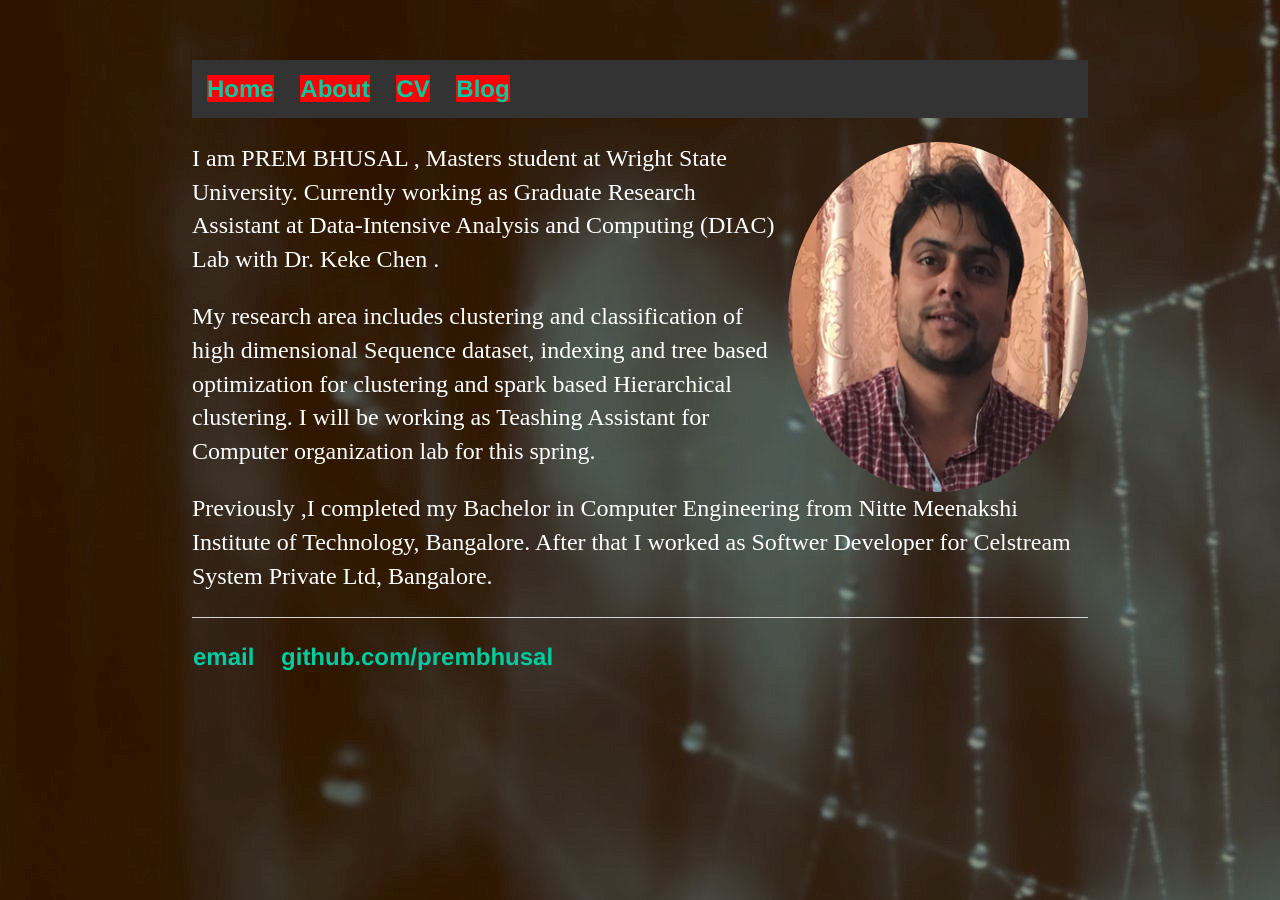
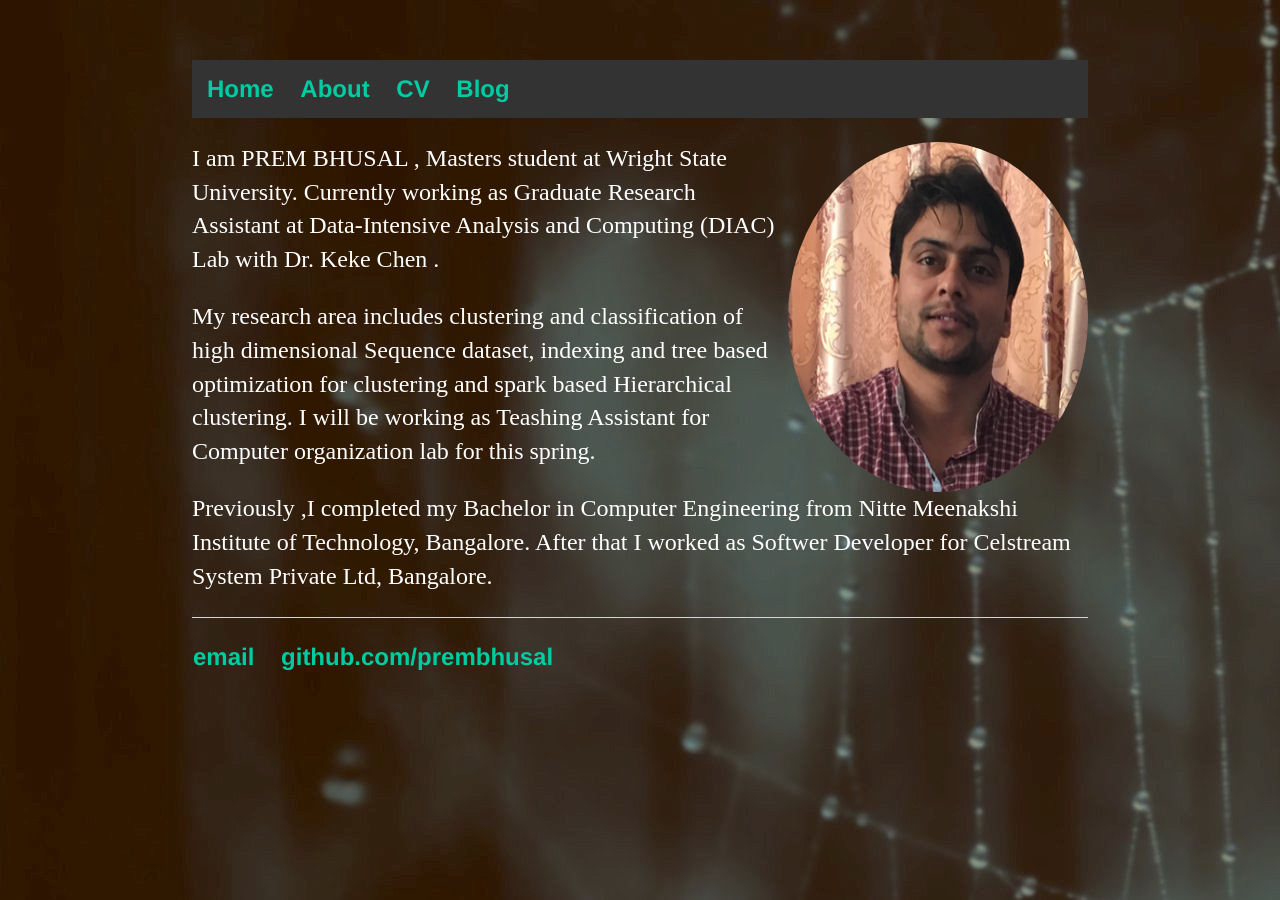
Before and after one commit to prembhusal/prembhusalWebsite, a Jekyll site: the page built from index.html, in a window 1280 px wide. Built offline with Jekyll 4.4.1, drawn with Linux system fonts in a browser that asks for light colours.

Commit message:
Update default.html

```diff
--- a/_layouts/default.html
+++ b/_layouts/default.html
@@ -8,10 +8,10 @@
 		<body background ="/img/web.jpg">
 			<nav>
 	    		<ul>
-	        		<li><a href="/" class="active">Home</a></li>
-		        	<li><a href="/about" class="active">About</a></li>
-	        		<li><a href="/cv" class="active">CV</a></li>
-	        		<li><a href="/blog" class="active">Blog</a></li>
+	        		<li><a href="/" >Home</a></li>
+		        	<li><a href="/about" >About</a></li>
+	        		<li><a href="/cv" >CV</a></li>
+	        		<li><a href="/blog" >Blog</a></li>
 	    		</ul>
 			</nav>
 			<div class="container">
```
